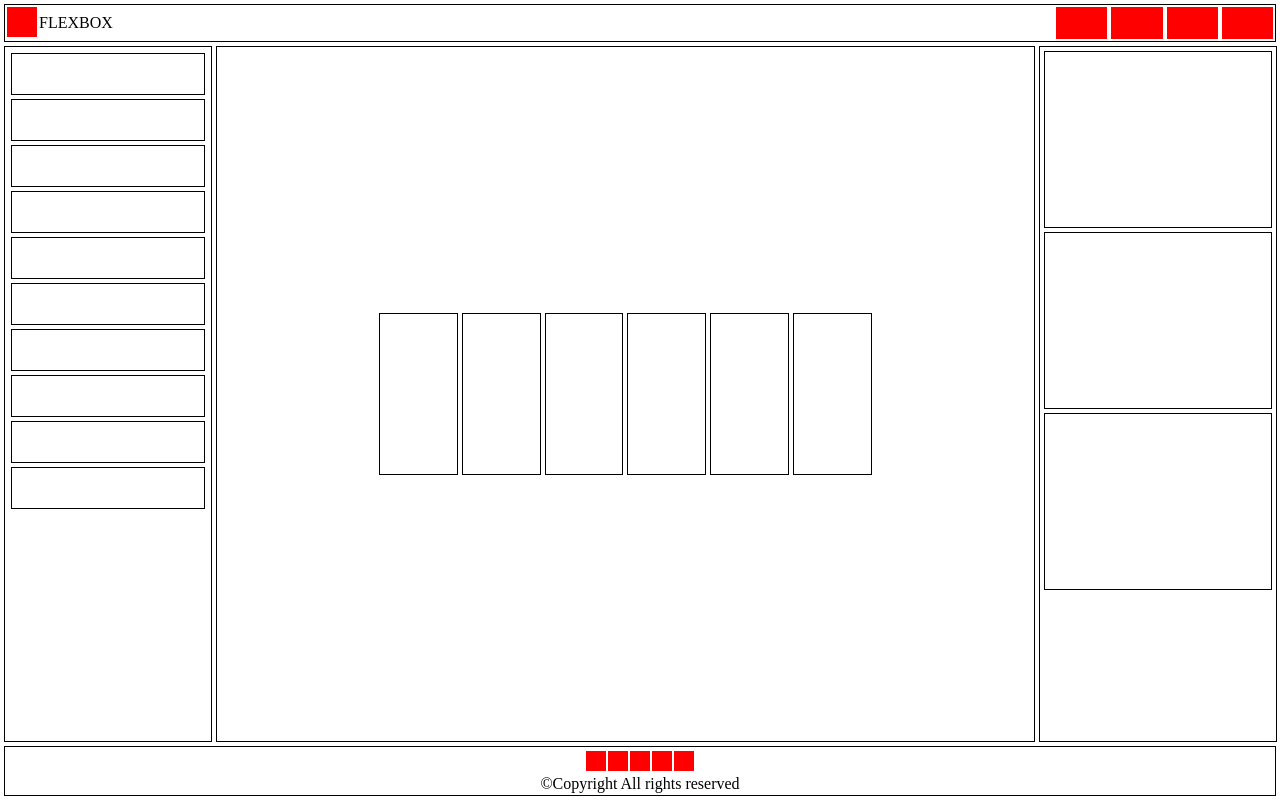
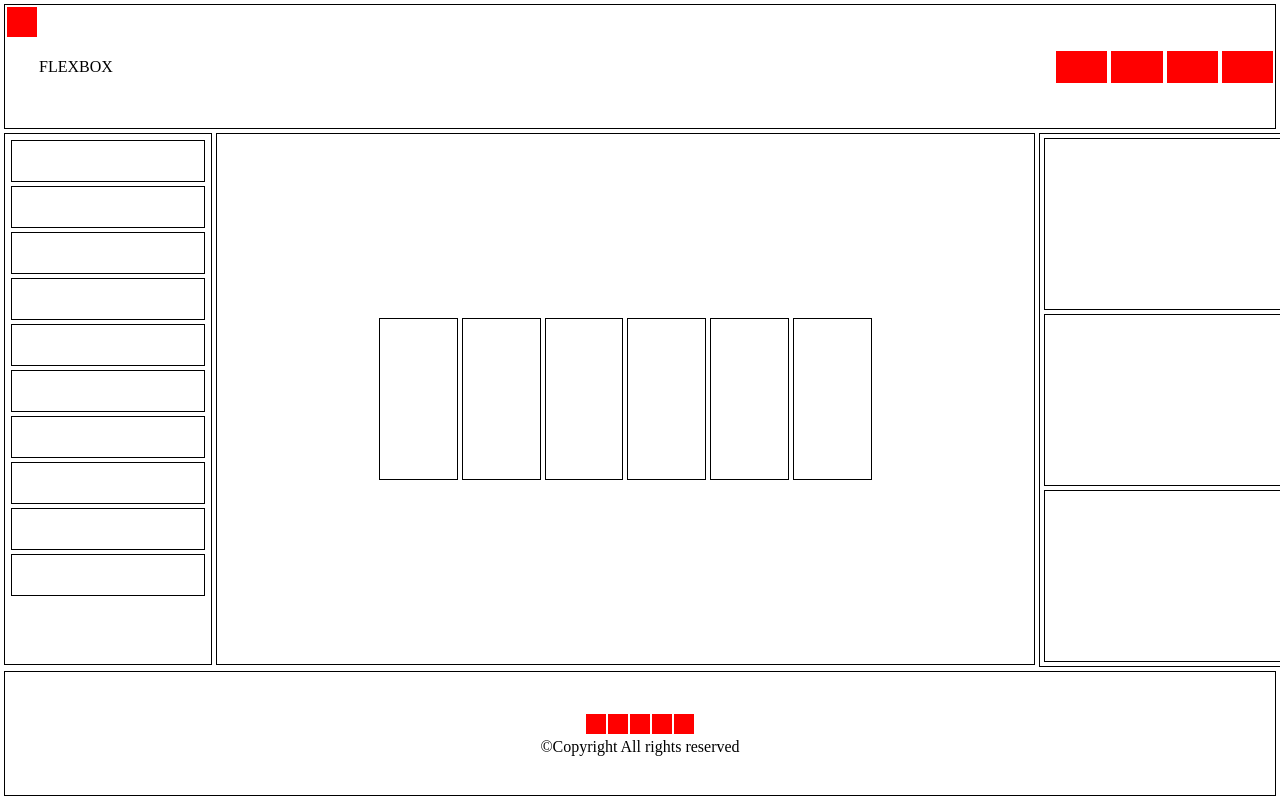
Before and after one commit to tsjenny/orbsflexbox, a plain HTML site: page flex3.html in a window 1280 px wide. Drawn offline with Linux system fonts and the light colour scheme.

Commit message:
added flexbox

```diff
--- a/flex3.html
+++ b/flex3.html
@@ -19,7 +19,7 @@
         nav, aside, footer{
             border: 1px solid black;
             padding: 4px;
-
+            height: 522px;
         }
         nav{
         display: flex;
@@ -88,7 +88,7 @@
      justify-content: center;
      gap: 4px;
      align-items: center;
-
+    height: 530px;
 
     }
     .childm1{
@@ -106,8 +106,8 @@
     }
     .childm2{
         border: 1px solid black;
-        width: 226px;
-        height: 175px;
+        width: 243px;
+        height: 170px;
     }
     .maincont{
         display: flex;
```
